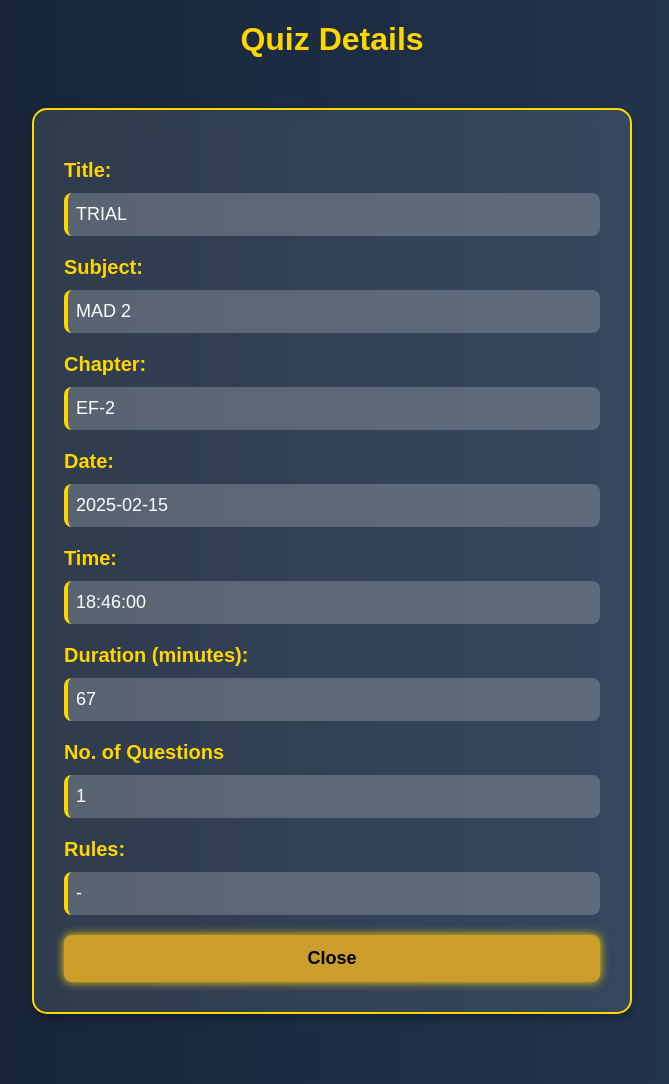
After one commit to 22f3001070/QUIZ_MASTER_22f3001070, a Flask app: a page that uses templates/view_quiz.html in a window 1280 px wide. The commit adds this page. Shown: the whole page, without its empty margins (308-977 px from the left). Run offline with Flask 3, Linux system fonts and the light colour scheme; a user stored in the database is signed in; some libraries are stand-ins or nearby versions.

Commit message:
user dashboard ready

```diff
--- a/controllers/controllers.py
+++ b/controllers/controllers.py
@@ -43,16 +43,28 @@ def login():
         password = request.form['password']
 
         user = User.query.filter_by(email=email).first()
+
+        if user.roles == 'blocked' :
+            flash('You have been Blocked. Contact your administrator for more information.')
+            return redirect(url_for('controllers.login'))
         if user and check_password_hash(user.password, password):
             session['user_id'] = user.id
             session['role'] = user.roles
-            flash("Login successful!")
+            flash("Login successful!") # Oncce we add the toast in user_dashboard it will reflect there only
             if user.roles == 'Admin':
                 return redirect(url_for('controllers.admin_dashboard'))
+            flash('Welcome to the Quiz Master platform')
             return redirect(url_for('controllers.user_dashboard'))
         else:
             flash("Invalid login credentials. Please try again.")
     return render_template('user_login.html')
+
+
+@controllers.route('/scores', methods=['GET', 'POST'])
+def scores():
+
+    return render_template('scores.html')
+
 
 # User registration
 @controllers.route('/register', methods=['GET', 'POST'])
@@ -62,9 +74,13 @@ def register():
         email = request.form['email']
         password = generate_password_hash(request.form['password'], method='pbkdf2:sha256')
 
-        existing_user = User.query.filter_by(email=email).first()
-        if existing_user:
+        existing_user_email = User.query.filter_by(email=email).first()
+        existing_user_username = User.query.filter_by(username=username).first()
+        if existing_user_email:
             flash("Email already registered. Please use another email.")
+            return redirect(url_for('controllers.register'))
+        if existing_user_username:
+            flash("Username already registered. Please use another username.")
             return redirect(url_for('controllers.register'))
 
         new_user = User(username=username, email=email, password=password, roles='student')
@@ -77,10 +93,56 @@ def register():
 # User dashboard
 @controllers.route('/dashboard')
 def user_dashboard():
-    if 'user_id' not in session:
+    if 'user_id' not in session :
         flash('Please log in to access the dashboard.')
         return redirect(url_for('controllers.login'))
-    return render_template('user_dashboard.html')
+
+    quizzes = Quiz.query.all()
+
+    #user_id = session['user_id']
+    user = User.query.get(session['user_id'])
+
+    current_time = datetime.now()
+
+    upcoming_quizzes = []
+    for quiz in quizzes:
+        if quiz.date and quiz.time:  # Ensure both date and time exist
+            quiz_datetime = datetime.combine(quiz.date, quiz.time)  # Merge date and time (EXTERNAL SOURCE)
+            if quiz_datetime >= current_time:  # Only show future quizzes
+                upcoming_quizzes.append(quiz)
+
+    # Fetch quizzes assigned to the user's subjects
+    #user_quizzes = Quiz.query.join(Chapter).join(Subject).filter(Subject.id == Chapter.subject_id).all()
+    # if 'username' not in session:
+    #     return redirect(url_for('controllers.login'))  # Redirect to login if not logged in
+
+    #username = session['username']  # Retrieve username from session
+
+    return render_template('user_dashboard.html', user=user, quizzes=upcoming_quizzes)
+
+@controllers.route('/start_quiz')
+def start_quiz():
+    if 'user_id' not in session :
+        flash('Please log in to access the dashboard.')
+        return redirect(url_for('controllers.login'))
+
+
+
+    return render_template('start_quiz.html')
+
+
+@controllers.route('/view_quiz/,<int:quiz_id>')
+def view_quiz(quiz_id):
+    if 'user_id' not in session :
+        flash('Please log in to access the dashboard.')
+        return redirect(url_for('controllers.login'))
+
+    quiz = Quiz.query.get_or_404(quiz_id)
+
+
+
+    return render_template('view_quiz.html', quiz = quiz)
+
 
 
 
@@ -408,6 +470,12 @@ def search():
 
 
 
+# Logout
+@controllers.route('/logout')
+def logout_user():
+    session.clear()
+    flash('You have been logged out.')
+    return redirect(url_for('controllers.login'))
 
 # Logout
 @controllers.route('/logout')
--- /dev/null
+++ b/templates/view_quiz.html
@@ -0,0 +1,130 @@
+<!DOCTYPE html>
+<html lang="en">
+<head>
+    <meta charset="UTF-8">
+    <meta name="viewport" content="width=device-width, initial-scale=1.0">
+    <link href="https://stackpath.bootstrapcdn.com/bootstrap/4.5.2/css/bootstrap.min.css" rel="stylesheet">
+    <title>Admin Dashboard</title>
+    <style>
+        body {
+            font-family: 'Poppins', sans-serif;
+            margin: 0;
+            padding: 20px;
+            background: linear-gradient(to right, #141E30, #243B55);
+            color: white;
+        }
+
+        .container {
+            max-width: 600px;
+            margin: 50px auto;
+            background: rgba(255, 255, 255, 0.1);
+            backdrop-filter: blur(10px);
+            padding: 30px;
+            border-radius: 15px;
+            box-shadow: 0 4px 10px rgba(0, 0, 0, 0.3);
+            text-align: center;
+            border: 2px solid gold;
+        }
+
+        h1 {
+            text-align: center;
+            color: gold;
+            font-size: 32px;
+            font-weight: bold;
+            margin-bottom: 20px;
+        }
+
+        .quiz-details {
+            text-align: left;
+        }
+
+        .quiz-details label {
+            font-weight: bold;
+            color: gold;
+            font-size: 20px;
+            display: block;
+            margin-top: 15px;
+        }
+
+        .quiz-details p {
+            font-size: 18px;
+            color: white;
+            background: rgba(255, 255, 255, 0.2);
+            padding: 8px;
+            border-radius: 8px;
+            border-left: 4px solid gold;
+            margin-top: 5px;
+        }
+
+        .btn-group {
+            margin-top: 20px;
+            display: flex;
+            justify-content: center;
+        }
+
+        .btn {
+            font-size: 18px;
+            padding: 10px 20px;
+            border-radius: 8px;
+            border: none;
+            cursor: pointer;
+            font-weight: bold;
+            transition: all 0.3s ease;
+        }
+
+        .btn-secondary {
+            background: rgb(203, 157, 42);
+            color: black;
+            box-shadow: 0 0 10px gold;
+        }
+
+        .btn-secondary:hover {
+            background: rgb(206, 183, 124);
+            color: black;
+            box-shadow: 0 0 15px gold;
+        }
+
+    </style>
+</head>
+<body>
+
+    <h1> Quiz Details</h1>
+
+    <div class="container">
+
+        <form method="POST">
+            <div class="quiz-details">
+                <label for="qname">Title:</label>
+                <p>{{ quiz.title }}</p>
+
+                <label for="qsubject">Subject:</label>
+                <p>{{ quiz.chapter.subject.name }}</p>
+
+                <label for="qchapter">Chapter:</label>
+                <p>{{ quiz.chapter.name }}</p>
+
+                <label for="qdate">Date:</label>
+                <p>{{ quiz.date }}</p>
+
+                <label for="qtime">Time:</label>
+                <p>{{ quiz.time }}</p>
+
+                <label for="qduration">Duration (minutes):</label>
+                <p>{{ quiz.duration }}</p>
+
+                <label for="qduration">No. of Questions</label>
+                <p>{{ quiz.questions|length }}</p>
+
+                <label for="qrules">Rules:</label>
+                <p>{{ quiz.rules }}</p>
+            </div>
+
+            <div class="btn-group">
+                <a href="{{ url_for('controllers.user_dashboard') }}" class="btn btn-secondary">Close</a>
+            </div>
+        </form>
+
+    </div>
+
+</body>
+</html>
```
Also changed, not shown: templates/admin_dashboard_1.html (+4 -4 lines), templates/admin_dashboard_quiz.html (+4 -4 lines), templates/user_dashboard.html (+380 -0 lines), instance/shreyash.db.
